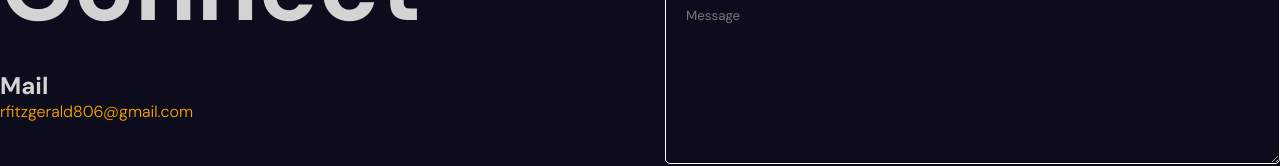
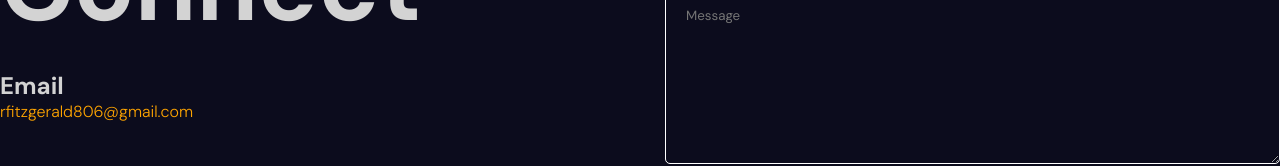
Before and after one commit to Ryan-Fitzgerald-9/portfolio_may_2024, a React (Vite) app in the folder portfolio/: page / in a window 1280 px wide. Shown: the part 6919-7085 px from the top of the page. Built offline with nearby package versions, Linux system fonts and the light colour scheme.

Commit message:
styling updates

```diff
--- a/portfolio/src/components/contact/Contact.jsx
+++ b/portfolio/src/components/contact/Contact.jsx
@@ -50,7 +50,7 @@ const Contact = () => {
       <motion.div className="textContainer" variants={variants}>
         <motion.h1 variants={variants}>Let's Connect</motion.h1>
         <motion.div className="item" variants={variants}>
-          <h2>Mail</h2>
+          <h2>Email</h2>
           <span>rfitzgerald806@gmail.com</span>
         </motion.div>
         <motion.div className="item" variants={variants}>
```
